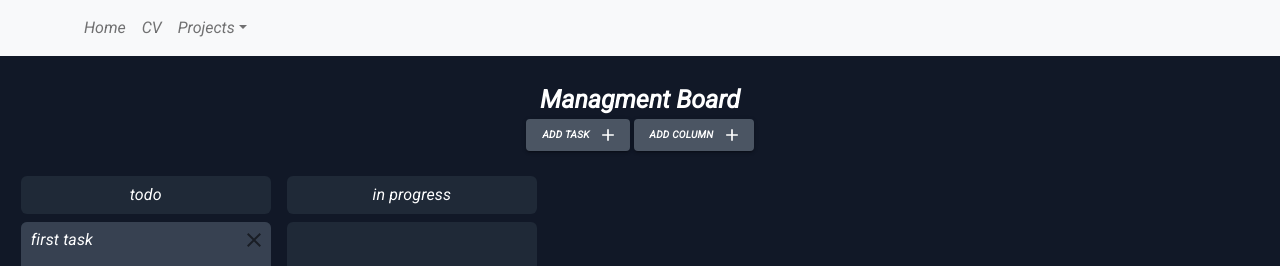
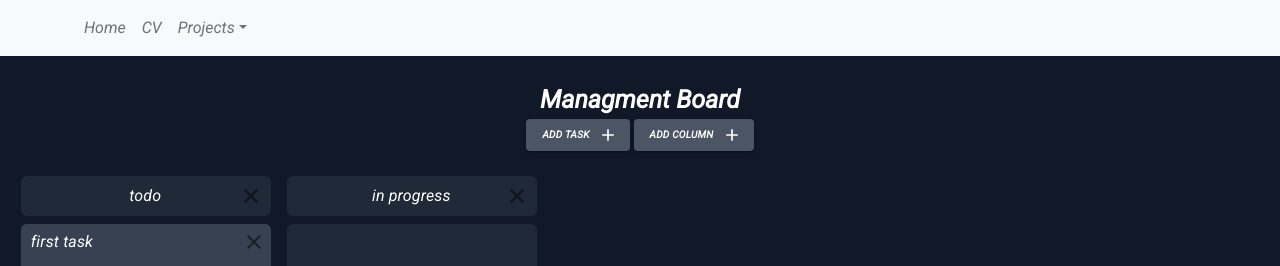
Before and after one commit to Mohamed-Mamdouh-0/New-Portfolio, a React (Create React App) app: page /kanban-board in a window 1280 px wide. Shown: the top 266 px of the page. Built offline with nearby package versions, Linux system fonts and the light colour scheme.

Commit message:
added delete column and fixed description not saving bug

```diff
--- a/src/components/Projects/kanban-board/ColumnHeader.js
+++ b/src/components/Projects/kanban-board/ColumnHeader.js
@@ -2,12 +2,21 @@ import React from 'react';
 import { useState } from 'react';
 import './kanbanBoard.css';
 import Input from '@mui/material/Input';
+import ClearIcon from '@mui/icons-material/Clear';
+import { IconButton } from '@mui/material';
 
-function ColumnHeader({ columnTitle }) {
+function ColumnHeader({ columnTitle, deleteColumn }) {
 	const [title, setTitle] = useState(columnTitle);
 	return (
 		<div className='columnHeader-container'>
 			<Input value={title} onChange={(e) => setTitle(e.target.value)} />
+			<IconButton
+				aria-label='delete'
+				size='small'
+				className='header-deleteContainer'
+				onClick={() => deleteColumn()}>
+				<ClearIcon />
+			</IconButton>
 		</div>
 	);
 }
--- a/src/components/Projects/kanban-board/TaskCard.js
+++ b/src/components/Projects/kanban-board/TaskCard.js
@@ -8,18 +8,25 @@ import OpenInFullIcon from '@mui/icons-material/OpenInFull';
 import TextField from '@mui/material/TextField';
 
 function TaskCard(props) {
-	const [title, setTitle] = useState(props.content);
 	const [isFocused, setIsFocused] = useState(true);
-	const [description, setDescription] = useState('');
+	console.log(props.text);
+	const [description, setDescription] = useState(props.text ? props.text : '');
 	const onChange = (e) => {
 		setDescription(e.target.value);
+		props.onChangeDescription(props.columnId, props.itemId, e.target.value);
 	};
 	return (
 		<Box className='task-container' sx={{ minHeight: isFocused ? 150 : 50 }}>
 			<div className='task-header'>
 				<Input
-					value={title}
-					onChange={(e) => setTitle(e.target.value)}
+					value={props.title}
+					onChange={(e) =>
+						props.onChangeTaskTitle(
+							props.columnId,
+							props.itemId,
+							e.target.value
+						)
+					}
 					fullWidth
 					sx={{ paddingLeft: '5px' }}
 				/>
@@ -36,7 +43,7 @@ function TaskCard(props) {
 				<Input
 					// id='outlined-textarea'
 					className='task-description'
-					value={description}
+					value={props.text}
 					onChange={(e) => onChange(e)}
 					fullWidth
 					placeholder='Click to add description...'
--- a/src/components/Projects/kanban-board/kanbanBoard.css
+++ b/src/components/Projects/kanban-board/kanbanBoard.css
@@ -40,7 +40,7 @@
 	background-color: #1f2937;
 	display: flex;
 	width: -webkit-fill-available;
-	justify-content: center;
+	justify-content: end;
 	margin: 0px 8px;
 	padding: 3px;
 	border-radius: 0.375rem;
@@ -92,3 +92,7 @@
 	width: 210px;
 	padding: 0px;
 }
+.header-deleteContainer {
+	align-self: flex-end;
+	padding-right: 0px;
+}
--- a/src/components/Projects/kanban-board/kanbanBoard.js
+++ b/src/components/Projects/kanban-board/kanbanBoard.js
@@ -11,10 +11,12 @@ function KanbanBoard() {
 		{
 			id: uuid(),
 			content: 'first task',
+			text: '',
 		},
 		{
 			id: uuid(),
 			content: 'second task',
+			text: '',
 		},
 	]);
 
@@ -80,6 +82,7 @@ function KanbanBoard() {
 		copiedItems.push({
 			id: uuid(),
 			content: 'New task',
+			text: '',
 		});
 		setColumns({
 			...columns,
@@ -105,8 +108,43 @@ function KanbanBoard() {
 		const currColumns = columns;
 		delete currColumns[id];
 		console.log(currColumns);
+		setColumns({ ...currColumns });
 	};
 	// console.log(columns, columnItems);
+	const onChangeDescription = (columnId, itemId, text) => {
+		const column = columns[columnId];
+		let copiedItems = [...column.items];
+		let item = copiedItems.filter((item) => item.id === itemId);
+		const oldItems = copiedItems.filter((item) => item.id !== itemId);
+
+		item[0].text = text;
+		const newItems = [...oldItems, item[0]];
+
+		setColumns({
+			...columns,
+			[columnId]: {
+				...column,
+				items: newItems,
+			},
+		});
+	};
+	const onChangeTaskTitle = (columnId, itemId, text) => {
+		const column = columns[columnId];
+		let copiedItems = [...column.items];
+		let item = copiedItems.filter((item) => item.id === itemId);
+		const oldItems = copiedItems.filter((item) => item.id !== itemId);
+
+		item[0].content = text;
+		const newItems = [...oldItems, item[0]];
+
+		setColumns({
+			...columns,
+			[columnId]: {
+				...column,
+				items: newItems,
+			},
+		});
+	};
 
 	return (
 		<div className='page-container'>
@@ -121,11 +159,11 @@ function KanbanBoard() {
 					onDragEnd={(result) => onDragEnd(result, columns, setColumns)}>
 					{Object.entries(columns).map(([id, column]) => {
 						return (
-							<div
-								className='column-container'
-								key={id}
-								onClick={() => deleteColumn(id)}>
-								<ColumnHeader columnTitle={column.name} />
+							<div className='column-container' key={id}>
+								<ColumnHeader
+									columnTitle={column.name}
+									deleteColumn={() => deleteColumn(id)}
+								/>
 								<div className='column-wrapper'>
 									<Droppable droppableId={id} key={id}>
 										{(provided, snapshot) => {
@@ -166,6 +204,14 @@ function KanbanBoard() {
 																			}}>
 																			<TaskCard
 																				content={item.content}
+																				columnId={id}
+																				itemId={item.id}
+																				text={item.text}
+																				title={item.content}
+																				onChangeDescription={
+																					onChangeDescription
+																				}
+																				onChangeTaskTitle={onChangeTaskTitle}
 																				deleteItem={() =>
 																					deleteItem(id, item.id)
 																				}
```
Also changed, not shown: 1 other file (tests, documents, lock files or other folders).
